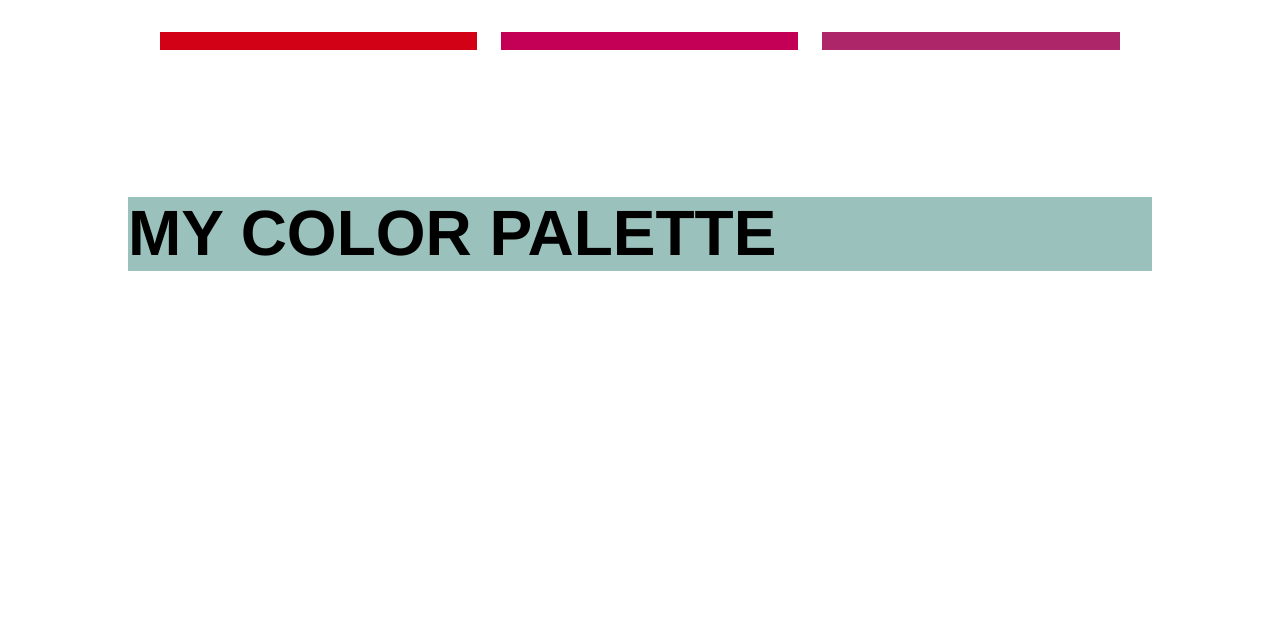
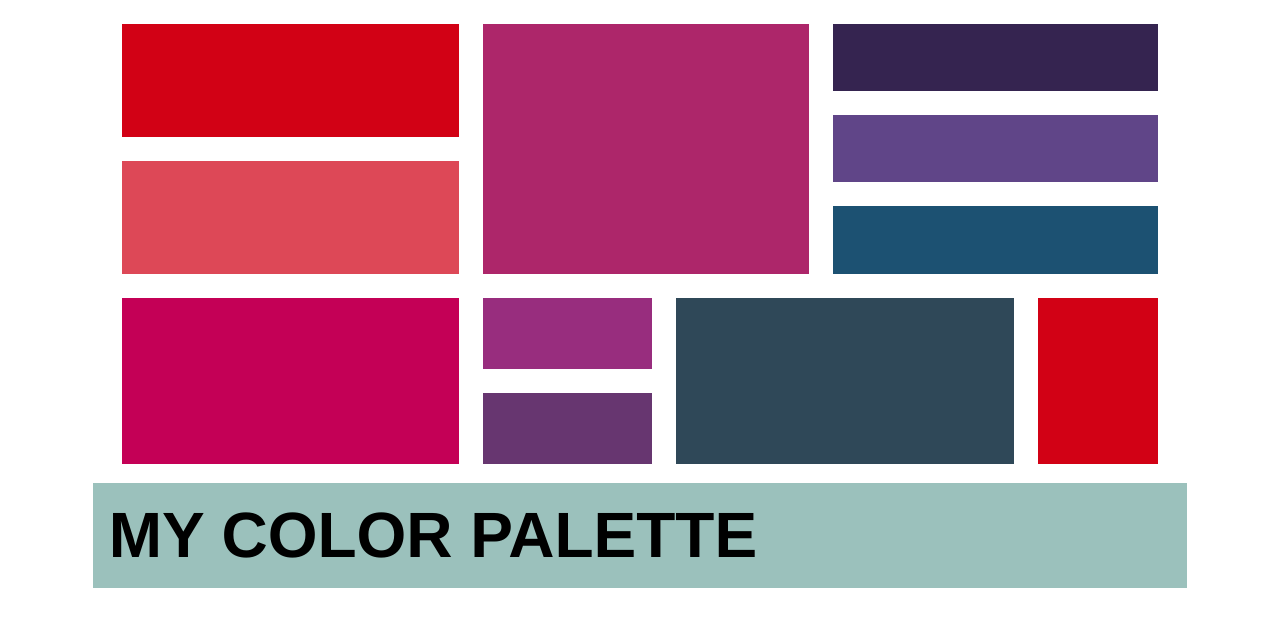
Before and after one commit to roztownsend/color-palette-grid, a plain HTML site: page index.html in a window 1280 px wide. Drawn offline with Linux system fonts and the light colour scheme.

Commit message:
added css grid layout to color palette in style.css

```diff
--- a/index.html
+++ b/index.html
@@ -10,18 +10,28 @@
 </head>
 <body>
     <div class="grid__container">
-        <div class="grid__element _D20115">bluuurgh</div>
-        <div class="grid__element _DD4857"></div>
+        <div class="grid__container__left">
+            <div class="grid__element _D20115"></div>
+            <div class="grid__element _DD4857"></div>
+        </div>
+
+
+        <div class="grid__container__top">
+            <div class="grid__element _AD266A"></div>
+            <div class="grid__element _352450"></div>
+            <div class="grid__element _604588"></div>
+            <div class="grid__element _1C5172"></div>
+        </div>
         <div class="grid__element _C40056"></div>
-        <div class="grid__element _AD266A"></div>
-        <div class="grid__element _982D7E"></div>
-        <div class="grid__element _673670"></div>
-        <div class="grid__element _352450"></div>
-        <div class="grid__element _604588"></div>
-        <div class="grid__element _1C5172"></div>
-        <div class="grid__element _2F4858"></div>
-        <div class="grid__element _D20115"></div>
+
+       <div class="grid__container__bottom">
+            <div class="grid__element _982D7E"></div>
+            <div class="grid__element _673670"></div>
+            <div class="grid__element _2F4858"></div>
+            <div class="grid__element _D20115 last"></div>
+        </div>
     </div>
+
 
     <div class="palette__label"><h1>My Color Palette</h1></div>
 
--- a/styles/style.css
+++ b/styles/style.css
@@ -1,78 +1,113 @@
+/* Color palette generated from mycolor.space/?hex=%23D20115 */
+
 body {
     font-family: "Helvetica", sans-serif;
     color: #000;
     background-color: #FFF;
     margin: auto;
     height: 100vh;
-    max-width: 80%;
+    max-width: 90%;
 }
-
 
 .grid__container {
     display: grid;
-    padding: 2rem;
+    margin:auto;
+    margin-top: 1.5rem;
     grid-gap: 1.5rem;
-    grid-template-columns: 33% 1fr 1fr;
-    grid-template-rows:
+    grid-template-rows: 60% 40%;
+    grid-template-columns: 1fr 2fr;
+    max-width: 90%;
 }
 
 .grid__element {
-    position: relative;
+    min-height: 4rem;
 }
 
-/* Color palette generated from mycolor.space/?hex=%23D20115 */
+.grid__container__left {
+    display: grid;
+    grid-gap: 1.5rem;
+    grid-template-rows: 1fr 1fr;
+    grid-area: 1 / 1;
+}
 
 ._D20115 {
     background-color: #D20115;
-    grid-row: 1 / 2;
-    grid-column: 1 / 2;
 }
 
 ._DD4857 {
     background-color: #DD4857;
-    grid-row: 2 / 3;
-    grid-column: 2 / 3;
-
+    grid-area: 2 / 1;
 }
 
-._C40056 {
-    background-color: #C40056;
+.grid__container__top {
+    display: grid;
+    grid-gap: 1.5rem;
 }
 
 ._AD266A {
     background-color: #AD266A;
+    grid-area: span 3 / 1;
+}
+
+._352450 {
+    background-color: #352450;
+    grid-area: 1 / 2;
+}
+
+._604588 {
+    background-color: #604588;
+    grid-area: 2 / 2;
+}
+
+._1C5172 {
+    background-color: #1C5172;
+    grid-area: 3 / 2;
+}
+
+/* second grid container row start */
+
+._C40056 {
+    background-color: #C40056;
+    grid-area: 2 / 1;
+}
+
+.grid__container__bottom {
+    display: grid;
+    grid-template-rows: 1fr 1fr;
+    grid-template-columns: 25% 50% 25%;
+    grid-gap: 1.5rem;
+    overflow: hidden;
 }
 
 ._982D7E {
     background-color: #982D7E;
+    grid-area: 1 / 1;
 }
 
 ._673670 {
     background-color: #673670;
-}
-
-._352450 {
-    background-color: #352450;
-}
-
-._604588 {
-    background-color: #604588;
-}
-
-._1C5172 {
-    background-color: #1C5172;
+    grid-area: 2 / 1;
 }
 
 ._2F4858 {
     background-color: #2F4858;
+    grid-area: span 2 / 2;
 }
 
+.last {
+    grid-area: span 2 / 3;
+}
+
+/* bottom label */
 
 .palette__label {
     background-color: #9BC1BC;
+    max-width: 95%;
+    margin: auto;
 }
 
 h1 {
     font-size: 4rem;
     text-transform: uppercase;
+    padding: 1rem;
 }
```
